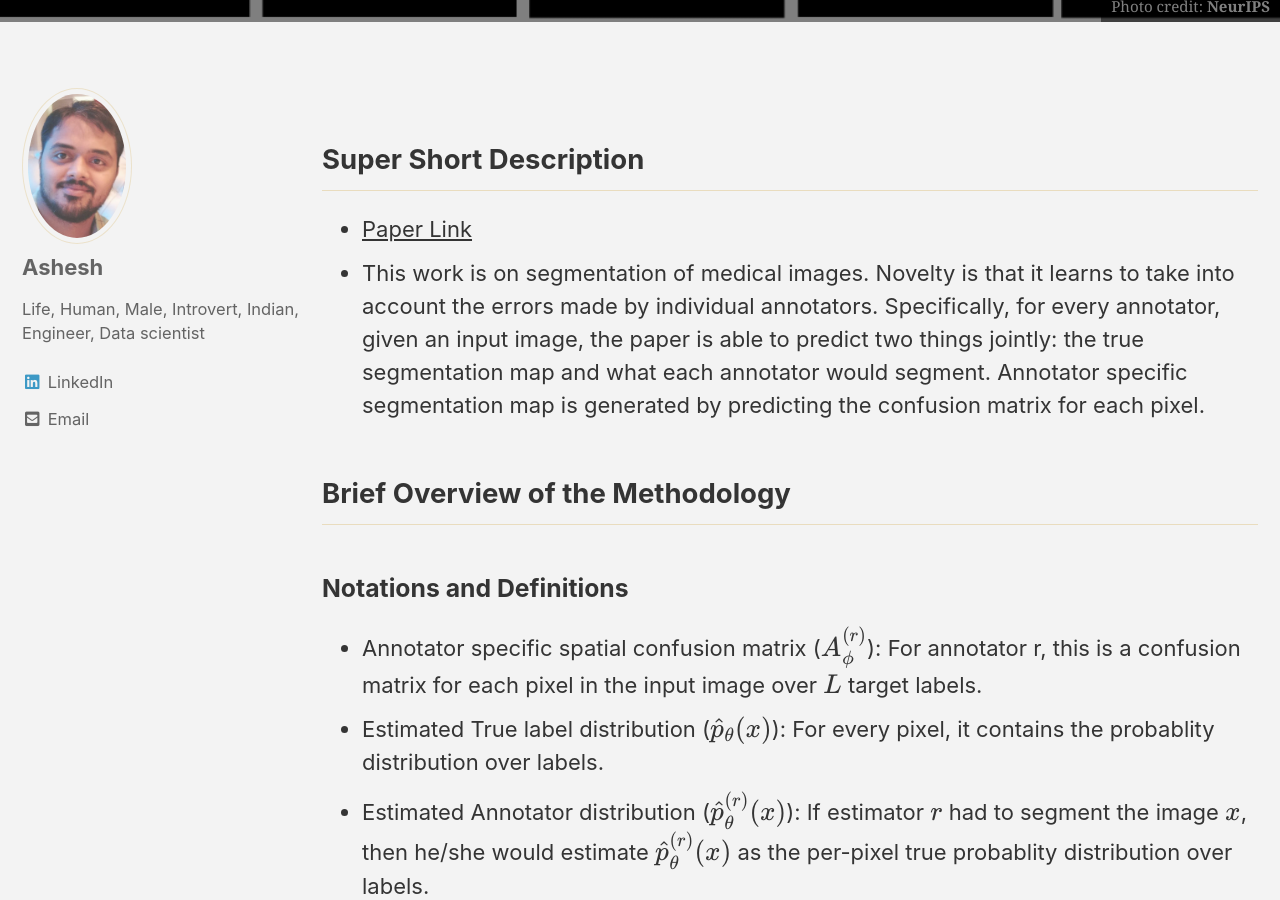
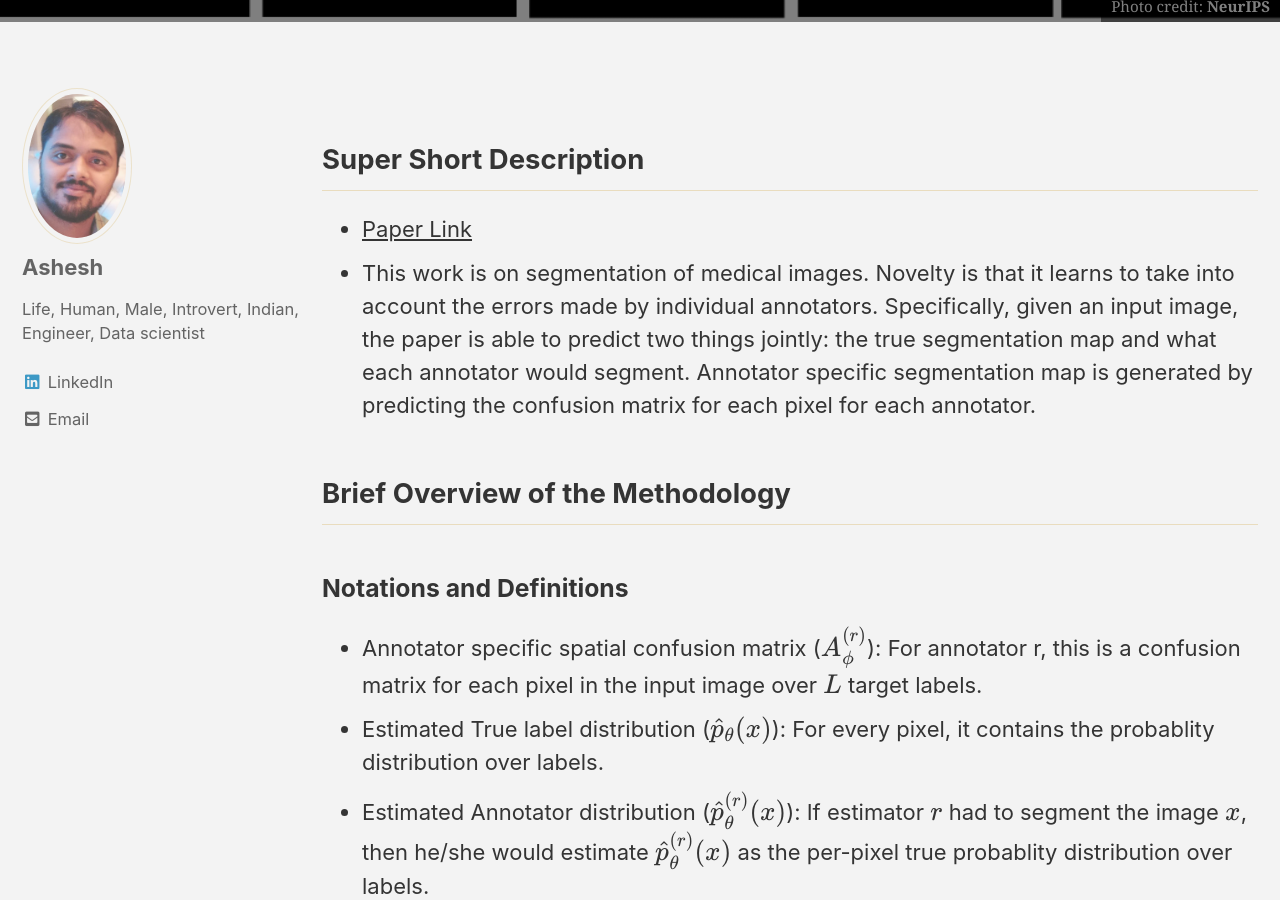
Before and after one commit to ashesh-0/ashesh.github.io, a Jekyll site: the page built from _pages/daniel_c_alexander.md, in a window 1280 px wide and 900 px high, scrolled down 333 px. Built offline with Jekyll 4.4.1, drawn with Linux system fonts in a browser that asks for light colours; cached includes are drawn as plain includes; formulas are drawn with MathJax 3.

Commit message:
alexander

```diff
--- a/_pages/daniel_c_alexander.md
+++ b/_pages/daniel_c_alexander.md
@@ -11,7 +11,7 @@ header:
 ---
 ## Super Short Description
 * [Paper Link](https://proceedings.neurips.cc/paper/2020/file/b5d17ed2b502da15aa727af0d51508d6-Paper.pdf)
-*  This work is on segmentation of medical images. Novelty is that it learns to take into account the errors made by individual annotators. Specifically, for every annotator, given an input image, the paper is able to predict two things jointly: the true segmentation map and what each annotator would segment. Annotator specific segmentation map is generated by predicting the confusion matrix for each pixel.
+*  This work is on segmentation of medical images. Novelty is that it learns to take into account the errors made by individual annotators. Specifically, given an input image, the paper is able to predict two things jointly: the true segmentation map and what each annotator would segment. Annotator specific segmentation map is generated by predicting the confusion matrix for each pixel for each annotator.
 
 ## Brief Overview of the Methodology
 ### Notations and Definitions
```
